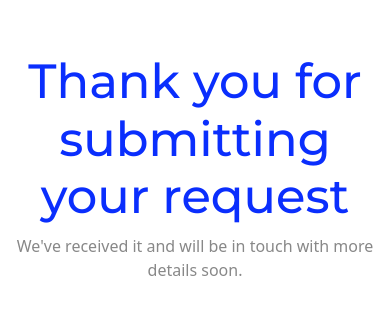
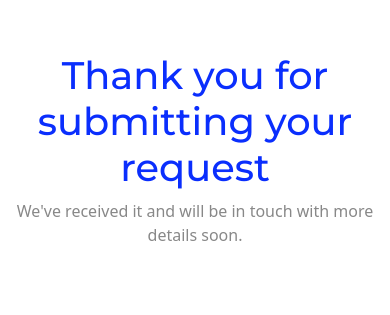
Before and after one commit to TekCorp/peak-care-system, a React (Create React App) app in the folder frontend/: page /thank-you in a window 390 px wide. Shown: the part 139-454 px from the top of the page. Built offline with nearby package versions, Linux system fonts and the light colour scheme.

Commit message:
implemented responsivenes in heading

```diff
--- a/frontend/public/index.html
+++ b/frontend/public/index.html
@@ -6,7 +6,7 @@
   <link rel="icon" type="image/x-icon" href="%PUBLIC_URL%/favicon.png" />
   <link rel="icon" href="%PUBLIC_URL%/favicon.png" />
   <link rel="apple-touch-icon" href="%PUBLIC_URL%/favicon.png" />
-  <meta name="viewport" content="width=device-width, initial-scale=1" />
+   <meta name="viewport" content="width=device-width, initial-scale=1" />
   <link rel="manifest" href="%PUBLIC_URL%/manifest.json" />
 <link rel="preconnect" href="https://fonts.googleapis.com">
 <link rel="preconnect" href="https://fonts.gstatic.com" crossorigin>
--- a/frontend/src/index.css
+++ b/frontend/src/index.css
@@ -1,24 +1,20 @@
-.body-heading
-{
+.body-heading {
     font-family: "Montserrat", sans-serif;
     font-size: 3rem;
     color: #0a2efd;
 }
 
-.bg-green
-{
-    background-color: #5DA844!important;
+.bg-green {
+    background-color: #5DA844 !important;
 }
 
-.body-paragraph
-{
+.body-paragraph {
     font-family: "Lato", sans-serif;
     font-size: 1rem;
     color: #040404;
 }
 
-.genral-btn
-{
+.genral-btn {
     border-radius: 5px;
     padding: 5px 8px;
     border: none;
@@ -26,9 +22,15 @@
     color: white;
 }
 
-.anchor-text
-{
+.anchor-text {
     color: #063464;
     font-weight: bold;
     margin-bottom: 0;
 }
+
+@media(max-width:993px) {
+    .body-heading {
+        font-size: 2.4rem;
+    }
+
+}
```
